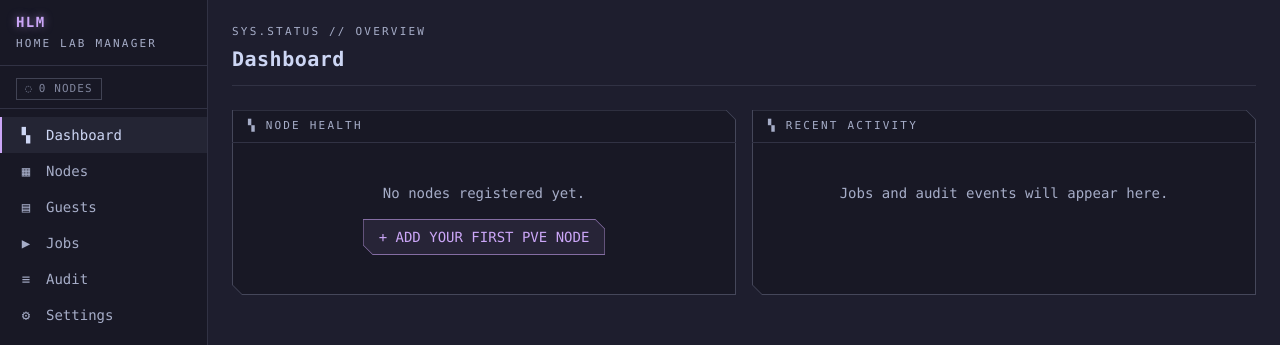
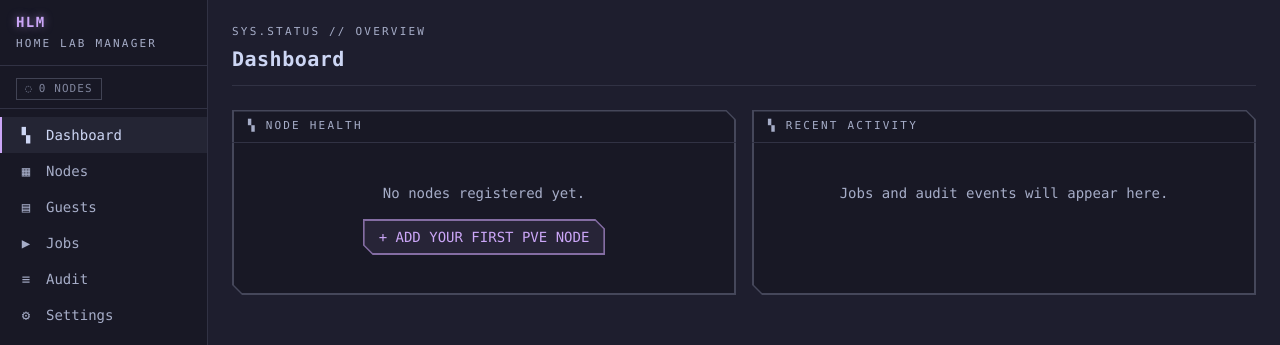
Before and after one commit to ThatDavis/yetanotherhomelabmanager, a React (Vite) app in the folder web/: page / in a window 1280 px wide. Shown: the top 345 px of the page. Built offline with nearby package versions, Linux system fonts and the light colour scheme.

Commit message:
fix(web): 2px chamfer rim + parallel inner diagonals
1px rim vanished on fractional-pixel layouts / non-integer DPR;
2px survives rasterization splits and fits the chunky terminal look.
Inner diagonal endpoints corrected to run parallel to the outer cut.

```diff
--- a/web/src/index.css
+++ b/web/src/index.css
@@ -105,15 +105,17 @@
     z-index: -1;
     background: var(--chamfer-bg);
     transition: background 150ms ease-out;
-    /* Same polygon as the parent, offset 1px inward — a plain inset rectangle
-       would touch the clip edge along the diagonals and leave no rim there. */
+    /* Same polygon as the parent, offset 2px inward — a plain inset rectangle
+       would touch the clip edge along the diagonals and leave no rim there.
+       2px (not 1px) so the rim survives fractional-pixel layouts and
+       non-integer device pixel ratios without vanishing. */
     clip-path: polygon(
-      1px 1px,
-      calc(100% - 10px) 1px,
-      calc(100% - 1px) 10px,
-      calc(100% - 1px) calc(100% - 1px),
-      10px calc(100% - 1px),
-      1px calc(100% - 10px)
+      2px 2px,
+      calc(100% - 10px) 2px,
+      calc(100% - 2px) 10px,
+      calc(100% - 2px) calc(100% - 2px),
+      10px calc(100% - 2px),
+      2px calc(100% - 10px)
     );
   }
   .chamfer-accent {
```
